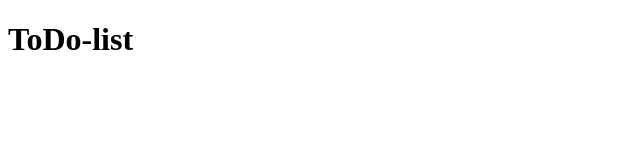
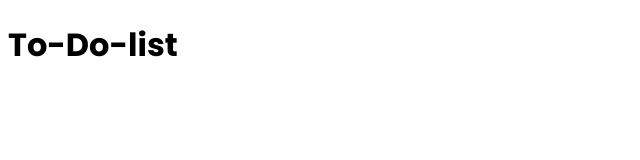
Before and after one commit to artemtotal/ToDoList, a plain HTML site: page index.html in a window 1280 px wide. Shown: the whole page, without its empty margins (0-640 px from the left). Drawn offline with Linux system fonts and the light colour scheme.

Commit message:
font of poppins

```diff
--- a/index.html
+++ b/index.html
@@ -5,10 +5,11 @@
     <meta name="viewport" content="width=device-width, initial-scale=1.0">
     <link rel="stylesheet" href="style.css">
     <title>ToDo-list</title>
+    <link href="https://fonts.googleapis.com/css2?family=Poppins:wght@400;700&display=swap" rel="stylesheet">
 </head>
 <body>
     <!-- do a todo-list webapp -->
-    <h1>ToDo-list</h1>
+    <h1>To-Do-list</h1>
 
 
 
--- a/style.css
+++ b/style.css
@@ -0,0 +1,3 @@
+body {
+    font-family: 'Poppins', sans-serif;
+}
```
